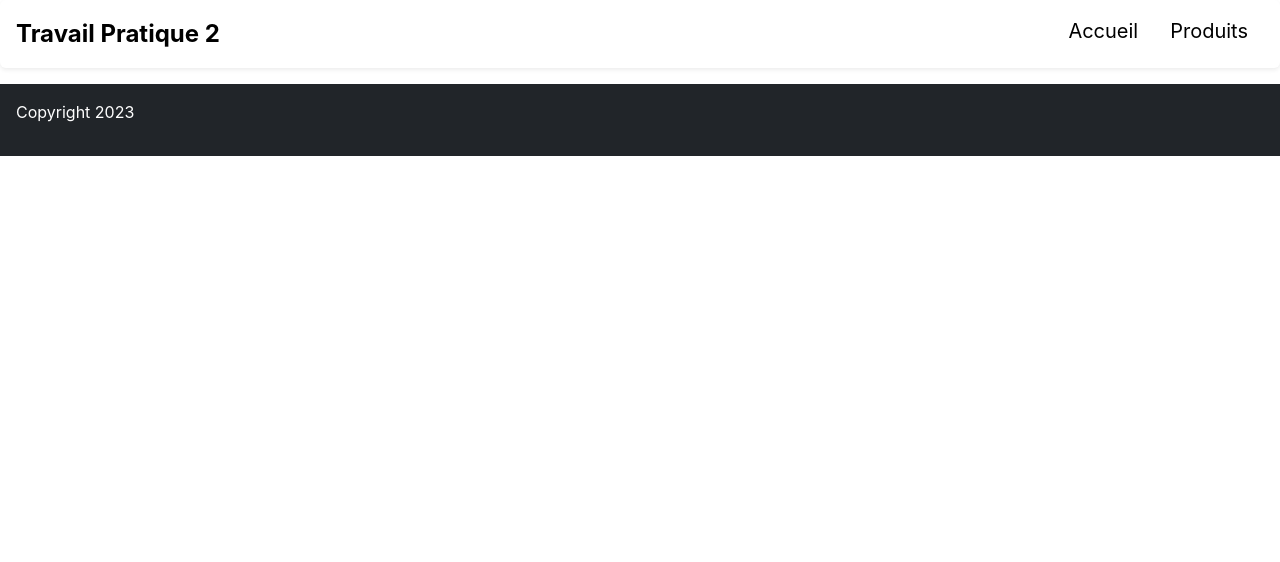
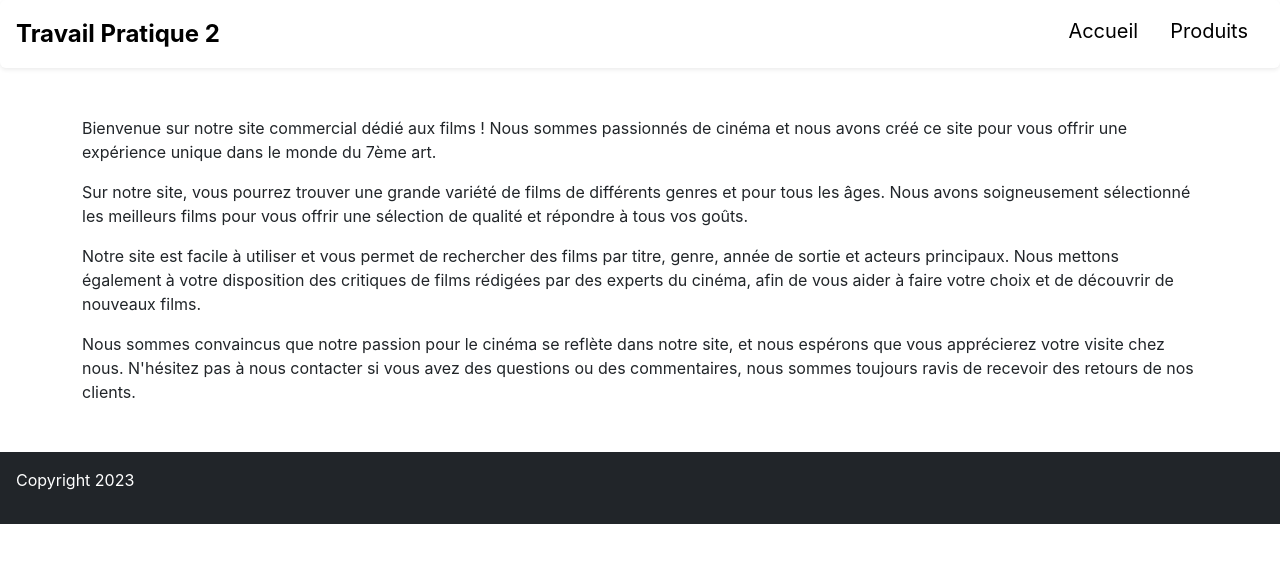
Before and after one commit to Raritetnik/film-store, a React (Create React App) app: page / in a window 1280 px wide. Shown: the top 562 px of the page. Built offline with nearby package versions, Linux system fonts and the light colour scheme; the HTML template or start-up script is replaced by a standard one.

Commit message:
Configuration des liens de menu

```diff
--- a/src/App.js
+++ b/src/App.js
@@ -18,9 +18,9 @@ function App() {
           <Header/>
         </div>
         <Routes>
-          <Route path="/build" element={<Accueil/>}/>
-          <Route path='/build/accueil' element={<Accueil/>}/>
-          <Route path='/build/produit' element={<Produit/>}/>
+          <Route path="/" element={<Accueil/>}/>
+          <Route path='/accueil' element={<Accueil/>}/>
+          <Route path='/produit' element={<Produit/>}/>
         </Routes>
         <div className='col-12'>
           <Footer/>
```
